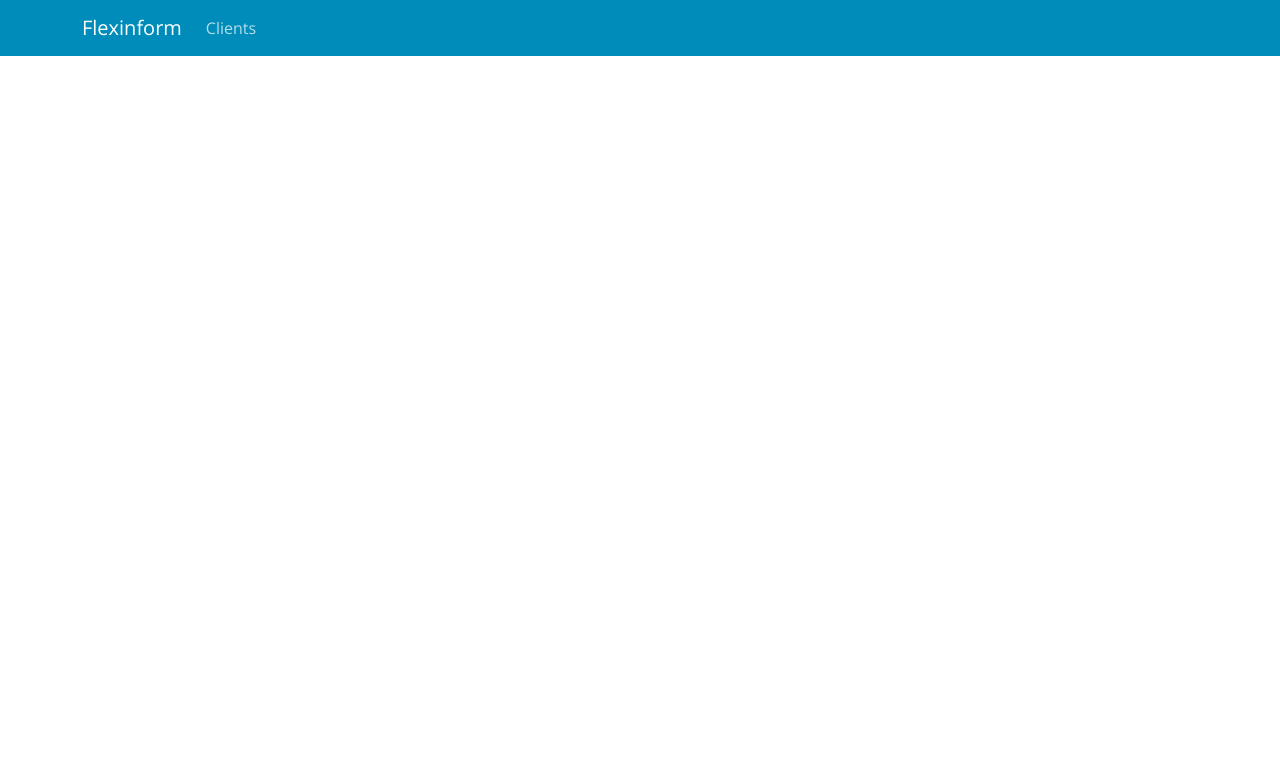
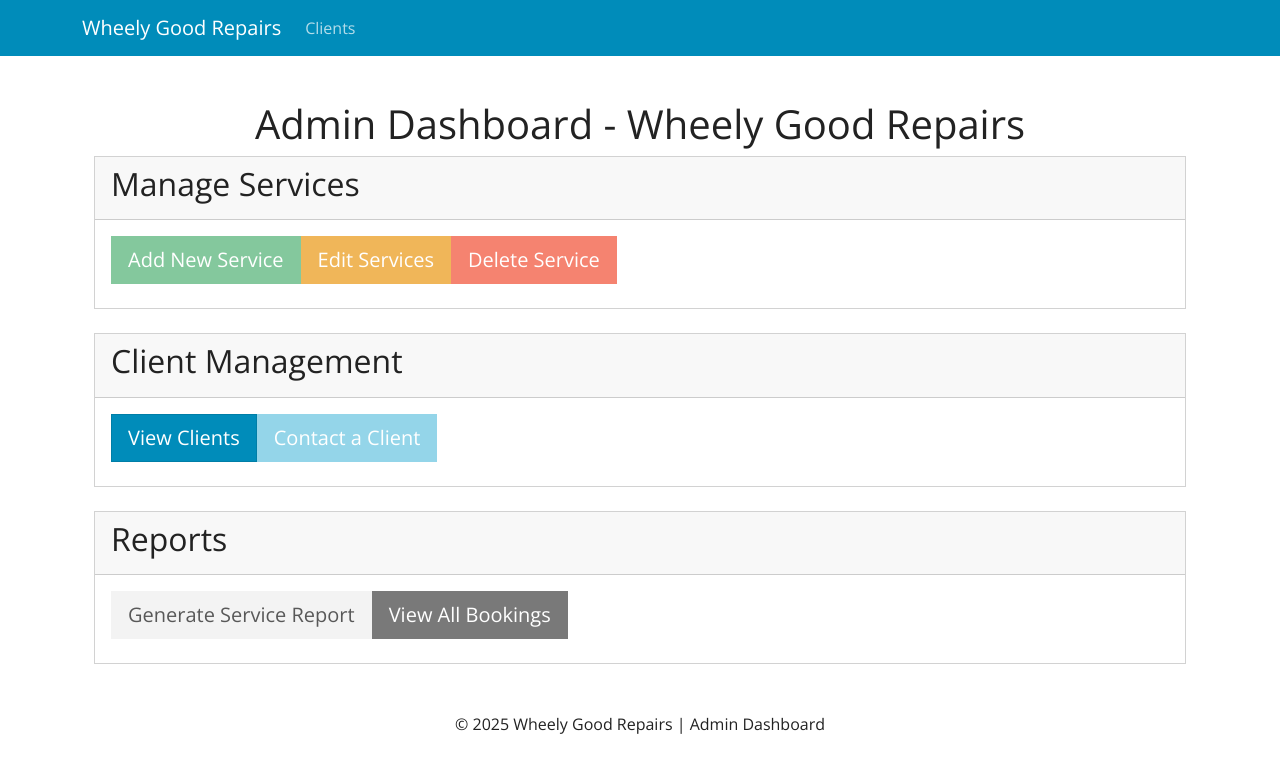
Before and after one commit to lesznyakmatyas/flexinform, an Angular app: page / in a window 1280 px wide. Shown: the top 772 px of the page. Built offline with nearby package versions, Linux system fonts and the light colour scheme.

Commit message:
home component

```diff
--- a/src/app/app.routes.ts
+++ b/src/app/app.routes.ts
@@ -1,9 +1,12 @@
 import { Routes } from '@angular/router';
 import { ClientListComponent } from './clients/client-list/client-list.component';
+import { HomeComponent } from './home/home.component';
 
 export const routes: Routes = [
+  { path: '', component: HomeComponent },
   {
     path: 'clients',
     component: ClientListComponent,
   },
+  { path: '**', redirectTo: '', pathMatch: 'full' },
 ];
--- /dev/null
+++ b/src/app/home/home.component.html
@@ -0,0 +1,58 @@
+<div class="container mt-5">
+  <h1 class="text-center">
+    Admin Dashboard - <strong>Wheely Good Repairs</strong>
+  </h1>
+
+  <!-- Service Management Section -->
+  <div class="card mb-4">
+    <div class="card-header">
+      <h2>Manage Services</h2>
+    </div>
+    <div class="card-body">
+      <button class="btn btn-success btn-lg mb-2" [disabled]="true">
+        Add New Service
+      </button>
+      <button class="btn btn-warning btn-lg mb-2" [disabled]="true">
+        Edit Services
+      </button>
+      <button class="btn btn-danger btn-lg mb-2" [disabled]="true">
+        Delete Service
+      </button>
+    </div>
+  </div>
+
+  <!-- Client Management Section -->
+  <div class="card mb-4">
+    <div class="card-header">
+      <h2>Client Management</h2>
+    </div>
+    <div class="card-body">
+      <button class="btn btn-primary btn-lg mb-2" [routerLink]="['/clients']">
+        View Clients
+      </button>
+      <button class="btn btn-info btn-lg mb-2" [disabled]="true">
+        Contact a Client
+      </button>
+    </div>
+  </div>
+
+  <!-- Reports Section -->
+  <div class="card mb-4">
+    <div class="card-header">
+      <h2>Reports</h2>
+    </div>
+    <div class="card-body">
+      <button class="btn btn-secondary btn-lg mb-2" [disabled]="true">
+        Generate Service Report
+      </button>
+      <button class="btn btn-dark btn-lg mb-2" [disabled]="true">
+        View All Bookings
+      </button>
+    </div>
+  </div>
+
+  <!-- Footer -->
+  <footer class="text-center mt-5">
+    <p>&copy; 2025 Wheely Good Repairs | Admin Dashboard</p>
+  </footer>
+</div>
--- a/src/app/nav/nav.component.html
+++ b/src/app/nav/nav.component.html
@@ -1,7 +1,7 @@
 <nav class="navbar navbar-expand-md navbar-dark fixed-top bg-primary">
   <div class="container">
     <a routerLink="/" routerLinkActive="active" class="navbar-brand"
-      >Flexinform</a
+      >Wheely Good Repairs</a
     >
 
     <ul class="navbar-nav me-auto mb-2 mb-md-0">
--- a/src/index.html
+++ b/src/index.html
@@ -1,13 +1,13 @@
-<!doctype html>
+<!DOCTYPE html>
 <html lang="en">
-<head>
-  <meta charset="utf-8">
-  <title>Flexinform</title>
-  <base href="/">
-  <meta name="viewport" content="width=device-width, initial-scale=1">
-  <link rel="icon" type="image/x-icon" href="favicon.ico">
-</head>
-<body>
-  <app-root></app-root>
-</body>
+  <head>
+    <meta charset="utf-8" />
+    <title>Wheely Good Repairs</title>
+    <base href="/" />
+    <meta name="viewport" content="width=device-width, initial-scale=1" />
+    <link rel="icon" type="image/x-icon" href="favicon.ico" />
+  </head>
+  <body>
+    <app-root></app-root>
+  </body>
 </html>
```
Also changed, not shown: src/app/home/home.component.ts (added, +10 -0 lines), src/app/home/home.component.css (added).
